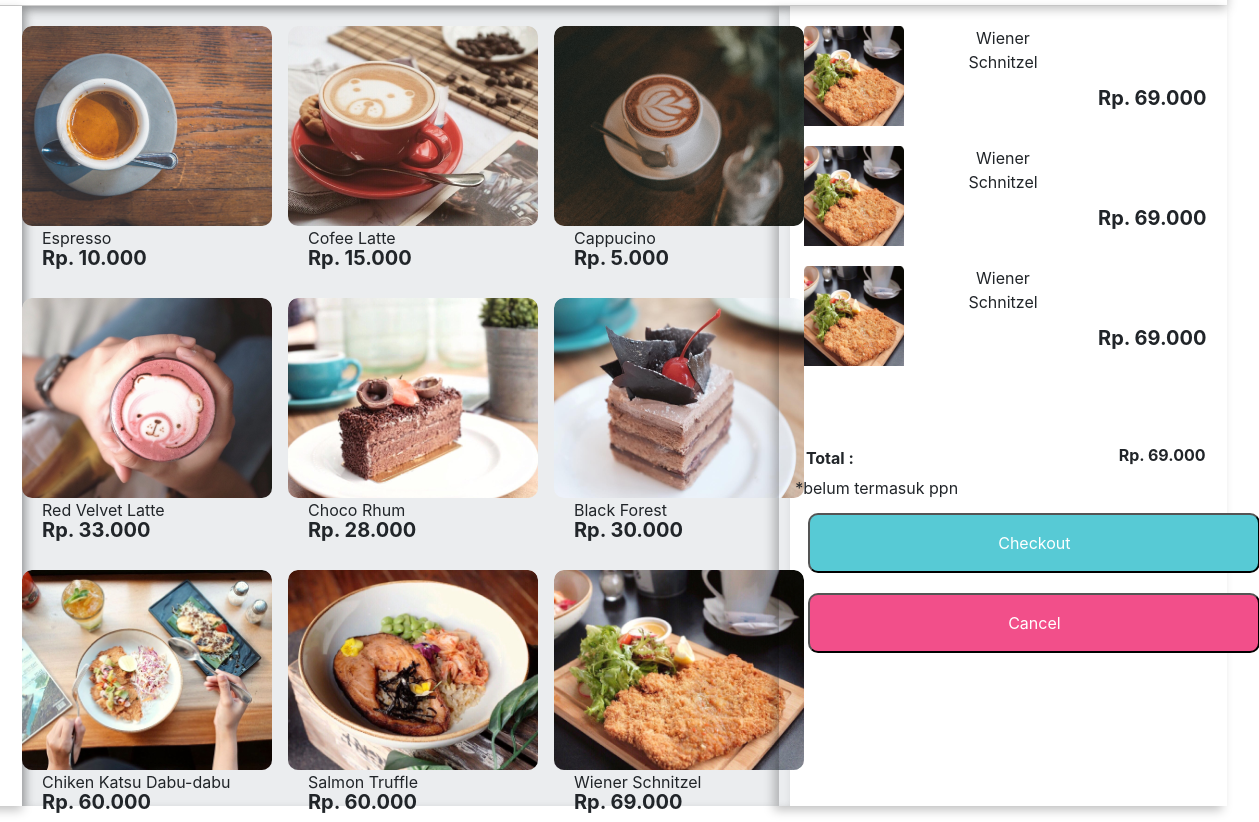
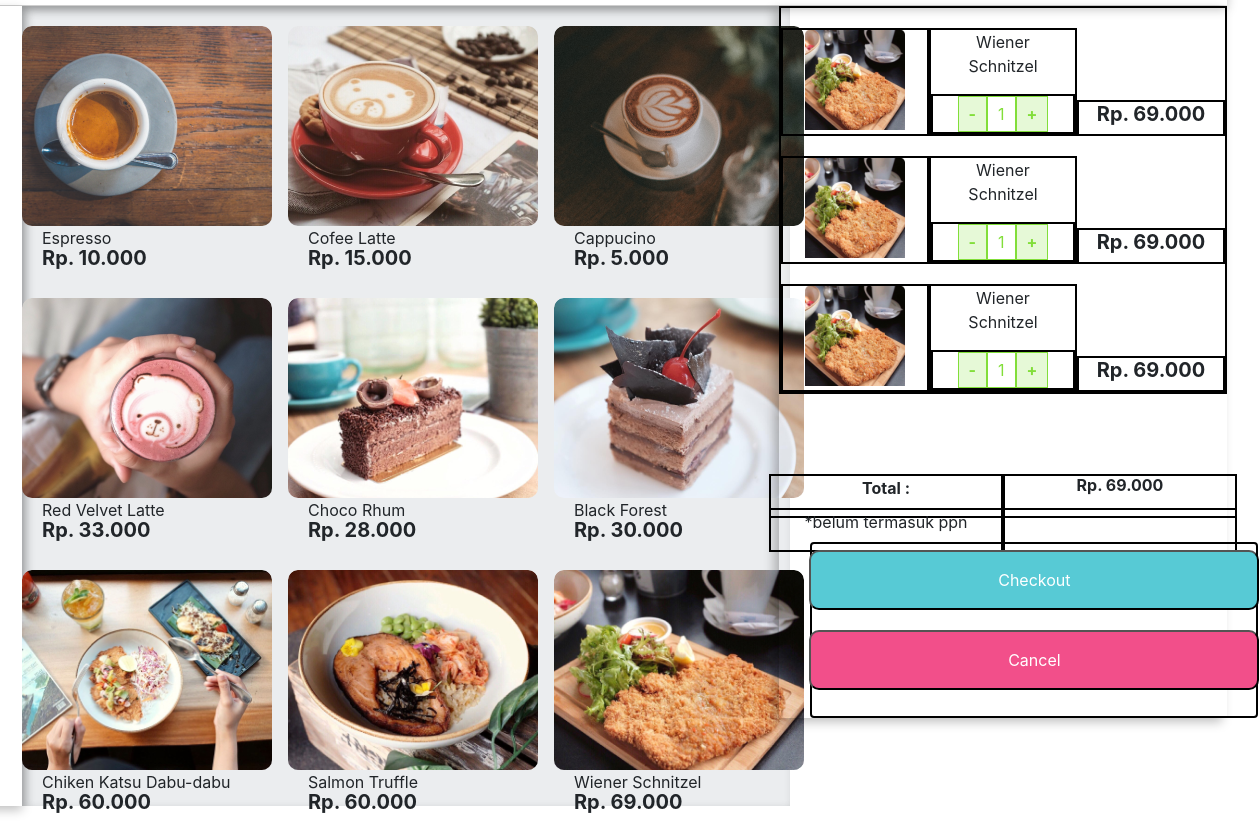
Before and after one commit to justeze/web-slicing-rep, a plain HTML site: page arkafe2/index.html in a window 1280 px wide. Shown: the part 49-871 px from the top of the page, 53-1312 px from the left, 1259 px wide, since content can reach past the window. Drawn offline with nearby package versions, Linux system fonts and the light colour scheme.

Commit message:
resvisi mbing

```diff
--- a/arkafe2/index.html
+++ b/arkafe2/index.html
@@ -87,59 +87,88 @@
     </div>
     <!-- sidebar-right -->
     <div class="cart-items">
-      <div class="col">
+      <div class="col my-col">
         <div class="row selected-items">
-          <div class="col">
+          <div class="col my-col">
             <img src="../assets/wiener.png" alt="" />
           </div>
-          <div class="col">
+          <div class="col-md-4 my-col">
             <p>Wiener Schnitzel</p>
+            <div class="row ">
+              <div class="col my-col">
+                <div class="btn-group">
+                  <button class="button">-</button>
+                  <span class="qty">1</span>
+                  <button class="button">+</button>
                 </div>
-          <div class="col">
+              </div>
+            </div>
+          </div>
+          <div class="col align-self-end my-col">
+
+            <h5 class="font-weight-bold price">Rp. 69.000</h5>
+
+          </div>
+        </div>
+        <div class="row selected-items">
+          <div class="col-md-4 my-col">
+            <img src="../assets/wiener.png" alt="" />
+          </div>
+          <div class="col-md-4 my-col">
+            <p>Wiener Schnitzel</p>
+            <div class="row">
+              <div class="col my-col">
+                <div class="btn-group">
+                  <button class="button">-</button>
+                  <span class="qty">1</span>
+                  <button class="button">+</button>
+                </div>
+              </div>
+            </div>
+          </div>
+          <div class="col align-self-end my-col">
             <h5 class="font-weight-bold price">Rp. 69.000</h5>
           </div>
         </div>
         <div class="row selected-items">
-          <div class="col">
+          <div class="col-md-4 my-col">
             <img src="../assets/wiener.png" alt="" />
           </div>
-          <div class="col">
+          <div class="col-md-4 my-col">
             <p>Wiener Schnitzel</p>
-          </div>
-          <div class="col">
-            <h5 class="font-weight-bold price">Rp. 69.000</h5>
+            <div class="row">
+              <div class="col my-col">
+                <div class="btn-group">
+                  <button class="button">-</button>
+                  <span class="qty">1</span>
+                  <button class="button">+</button>
                 </div>
               </div>
-        <div class="row selected-items">
-          <div class="col">
-            <img src="../assets/wiener.png" alt="" />
             </div>
-          <div class="col">
-            <p>Wiener Schnitzel</p>
           </div>
-          <div class="col">
+          <div class="col align-self-end my-col">
             <h5 class="font-weight-bold price">Rp. 69.000</h5>
           </div>
         </div>
       </div>
       <div class="billOut">
         <div class="row">
-          <div class="col billOut-total">
+          <div class="col my-col billOut-total">
             <p class="font-weight-bold">Total :</p>
           </div>
-          <div class="col billOut-price">
+          <div class="col my-col billOut-price">
             <h6 class="font-weight-bold">Rp. 69.000</h6>
           </div>
         </div>
         <div class="row my-row">
-          <div class="col billOut-desc">
+          <div class="col my-col billOut-desc">
             <p>*belum termasuk ppn</p>
           </div>
-          <div class="col">
+          <div class="col my-col">
           </div>
         </div>
       </div>
-      <div class="col btn">
+      <div class="col my-col btn">
         <div class="row checkout-btn">
           <button>Checkout</button>
         </div>
--- a/arkafe2/style.css
+++ b/arkafe2/style.css
@@ -90,8 +90,8 @@
 }
 /* sidebar-right */
 .cart-items{
-  position: fixed;
-  margin-top: 55px;
+  position: relative;
+  top: 55px;
   margin-left: 65%;
   width: 35%;
   height: 100%;
@@ -106,16 +106,14 @@
   height: 100px;
   width: 100px;
 }
-.price {
-  margin-top: 60px;
-}
+
 .billOut {
   margin-top: 20%;
 }
 .billOut > div {
   margin: -10px;
 }
-.billOut-total {
+/* .billOut-total {
   right: 12%;
 }
 .billOut-price {
@@ -123,7 +121,7 @@
 }
 .billOut-desc {
   right: 2%;
-}
+} */
 .btn{
 
   margin-left: 7%;
@@ -146,3 +144,20 @@
 .cancel-btn button{
   background-color: #F24F8A;
 }
+.btn-group button {
+  border: 1px solid #82de3a;
+  color: #82de3a;
+  background-color: rgba(130, 222, 58, 0.2);
+  padding: 5px 10px;
+  font-weight: bold;
+}
+.qty {
+  color: #82de3a;
+  padding-left: 10px;
+  padding-right: 10px;
+  border: 1px solid #82de3a;
+  padding: 5px 10px;
+}
+.my-col {
+  border: 2px solid black;
+}
```
Also changed, not shown: arkafe1/index.html (+1 -1 lines). Lines whose indentation alone changed are shown as unchanged.
